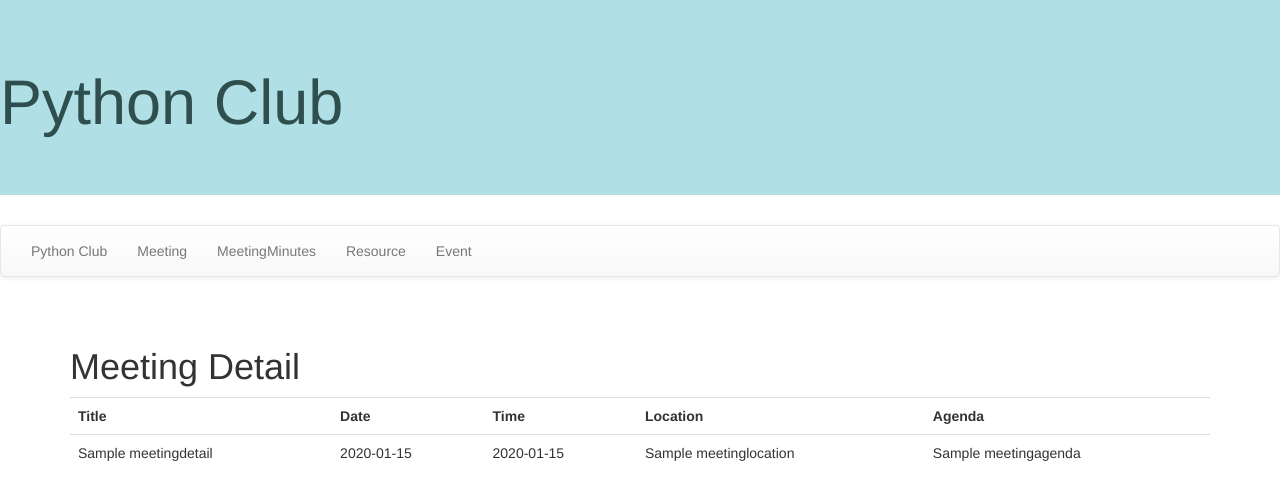
After one commit to JoenHo/ITC172-REPO, a Django app: template ClubApp/templates/ClubApp/meetingdetail.html in a window 1280 px wide. The commit adds this page. Shown: the top 500 px of the page. Run offline with Django 3.2, Linux system fonts and the light colour scheme; the template is opened without the code that fills it: most values are stand-ins (such as "Sample title", 1, 10 or a date in 2020); some libraries are stand-ins or nearby versions.

Commit message:
add detail view

```diff
--- a/ClubApp/models.py
+++ b/ClubApp/models.py
@@ -10,7 +10,7 @@ class Meeting(models.Model):
     meetingagenda = models.CharField(max_length=255, null=True, blank=True)
 
     def __str__(self):
-        return super().__str__()
+        return self.meetingtitle
 
     class Meta:
         db_table='meeting'
--- /dev/null
+++ b/ClubApp/templates/ClubApp/meetingdetail.html
@@ -0,0 +1,20 @@
+{% extends 'base.html' %}
+{% block content %}
+<h1>Meeting Detail</h1>
+<table class='table'>
+    <tr>
+        <th>Title</th>
+        <th>Date</th>
+        <th>Time</th>
+        <th>Location</th>
+        <th>Agenda</th>
+    </tr>
+    <tr>
+        <td>{{meetingdetail.meetingtitle}}</td>
+        <td>{{meetingdetail.meetingdate}}</td>
+        <td>{{meetingdetail.meetingtime}}</td>
+        <td>{{meetingdetail.meetinglocation}}</td>
+        <td>{{meetingdetail.meetingagenda}}</td>
+    </tr>
+</table>
+{% endblock %}
--- a/ClubApp/templates/ClubApp/resource.html
+++ b/ClubApp/templates/ClubApp/resource.html
@@ -17,7 +17,7 @@
         <td>{{list.resourcetype}}</td>
         <td>{{list.resourceurl}}</td>
         <td>{{list.resourcedescription}}</td>
-        <td>{{list.recourcedateentered}}</td>>
+        <td>{{list.recourcedateentered}}</td>
         <td>{{list.resourceuserid}}</td>
 
     </tr>
--- a/ClubApp/templates/base.html
+++ b/ClubApp/templates/base.html
@@ -22,7 +22,6 @@
                     <li><a href="{% url 'meetingminutes' %}">MeetingMinutes</a></li>
                     <li><a href="{% url 'resource' %}">Resource</a></li>
                     <li><a href="{% url 'event' %}">Event</a></li>
-
                 </ul>
                 </div>
                 </nav>
--- a/ClubApp/urls.py
+++ b/ClubApp/urls.py
@@ -8,4 +8,5 @@ urlpatterns = [
     path('getmeetingminutes/', views.getmeetingminutes, name='meetingminutes'),
     path('getresource/', views.getresource, name='resource'),
     path('getevent/', views.getevent, name='event'),
+    path('getmeetingdetail/<int:id>', views.getmeetingdetail, name='meetingdetail')
 ]
--- a/ClubApp/views.py
+++ b/ClubApp/views.py
@@ -1,4 +1,4 @@
-from django.shortcuts import render
+from django.shortcuts import *
 from .models import Meeting, MeetingMinutes, Resource, Event
 
 # Create your views here.
@@ -20,3 +20,7 @@ def getresource (request):
 def getevent (request):
     event_list=Event.objects.all()
     return render(request, 'ClubApp/event.html', {'event_list' : event_list})
+
+def getmeetingdetail (request, id):
+    meetingdetail=get_object_or_404(Meeting, pk=id)
+    return render(request, 'ClubApp/meetingdetail.html', {'meetingdetail' : meetingdetail})
```
Also changed, not shown: ClubApp/templates/ClubApp/meeting.html (+1 -7 lines).
